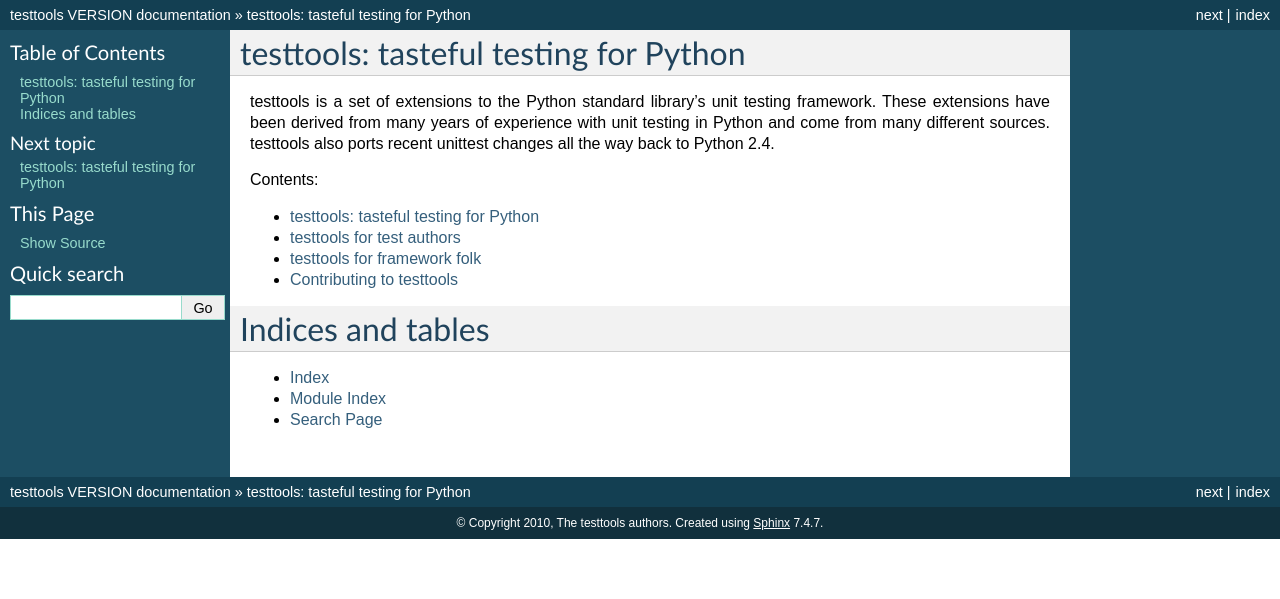
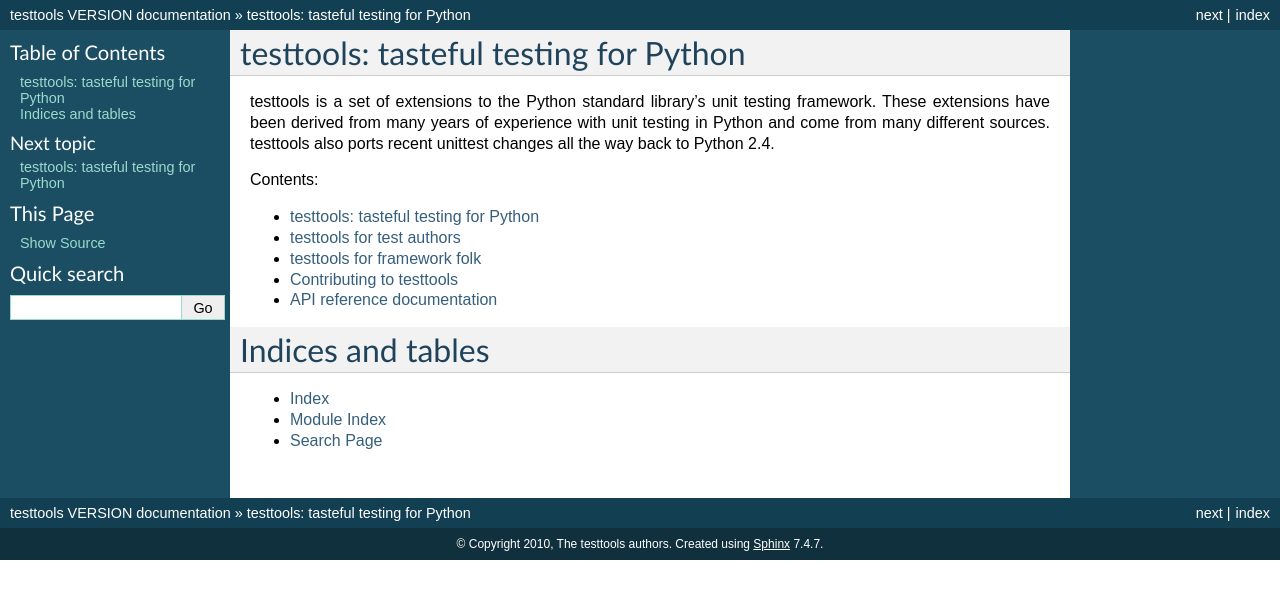
Before and after one commit to testing-cabal/testtools, a Sphinx documentation site: the page built from doc/index.rst, in a window 1280 px wide. Shown: the top 599 px of the page. Built offline with Sphinx 7.4.7, drawn with Linux system fonts in a browser that asks for light colours.

Commit message:
Add a link to the API docs. Just in case.

```diff
--- a/doc/index.rst
+++ b/doc/index.rst
@@ -22,6 +22,7 @@
    for-framework-folk
    hacking
    Changes to testtools <news>
+   API reference documentation <http://mumak.net/testtools/apidocs/>
 
 Indices and tables
 ==================
```
